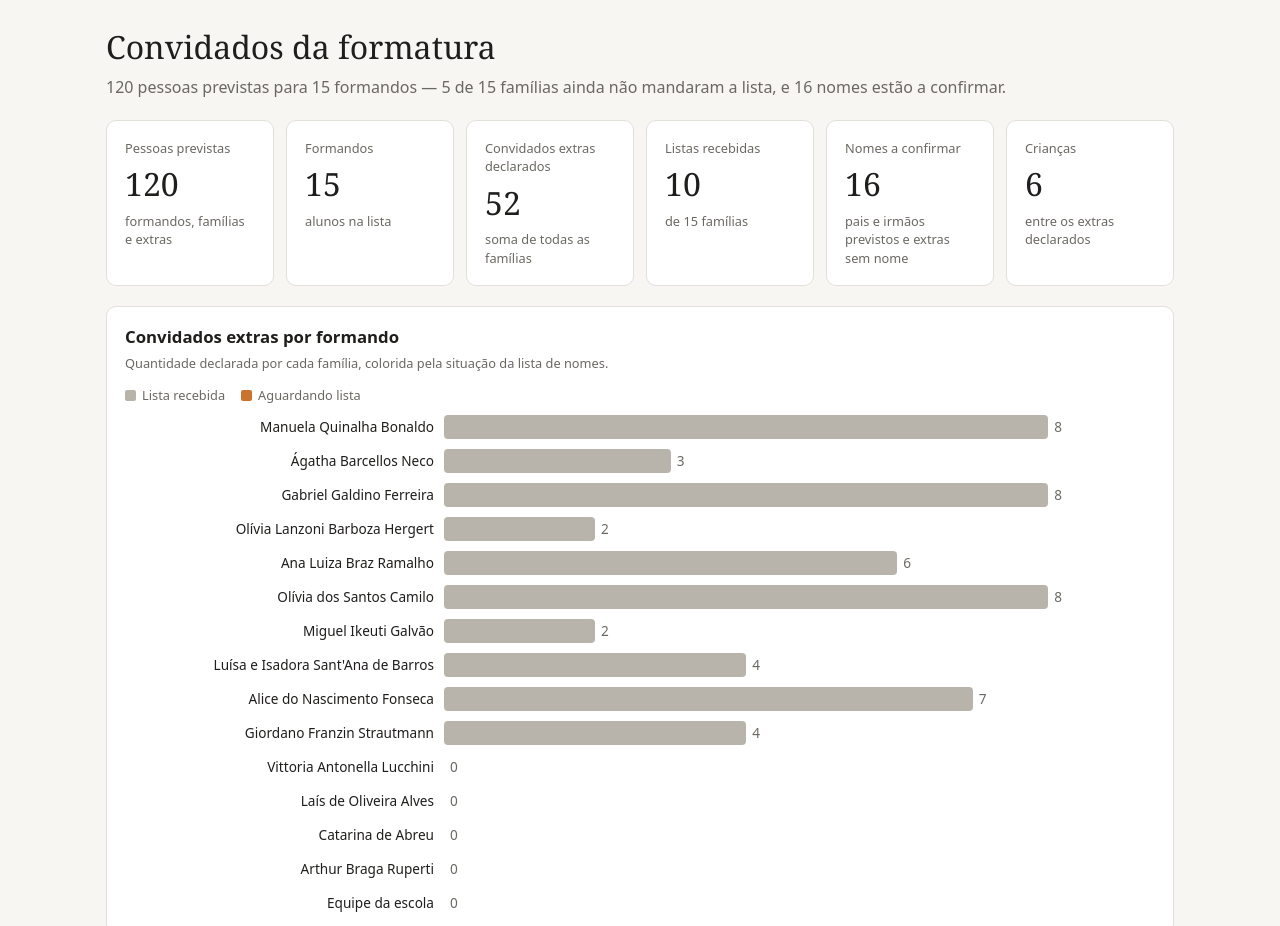
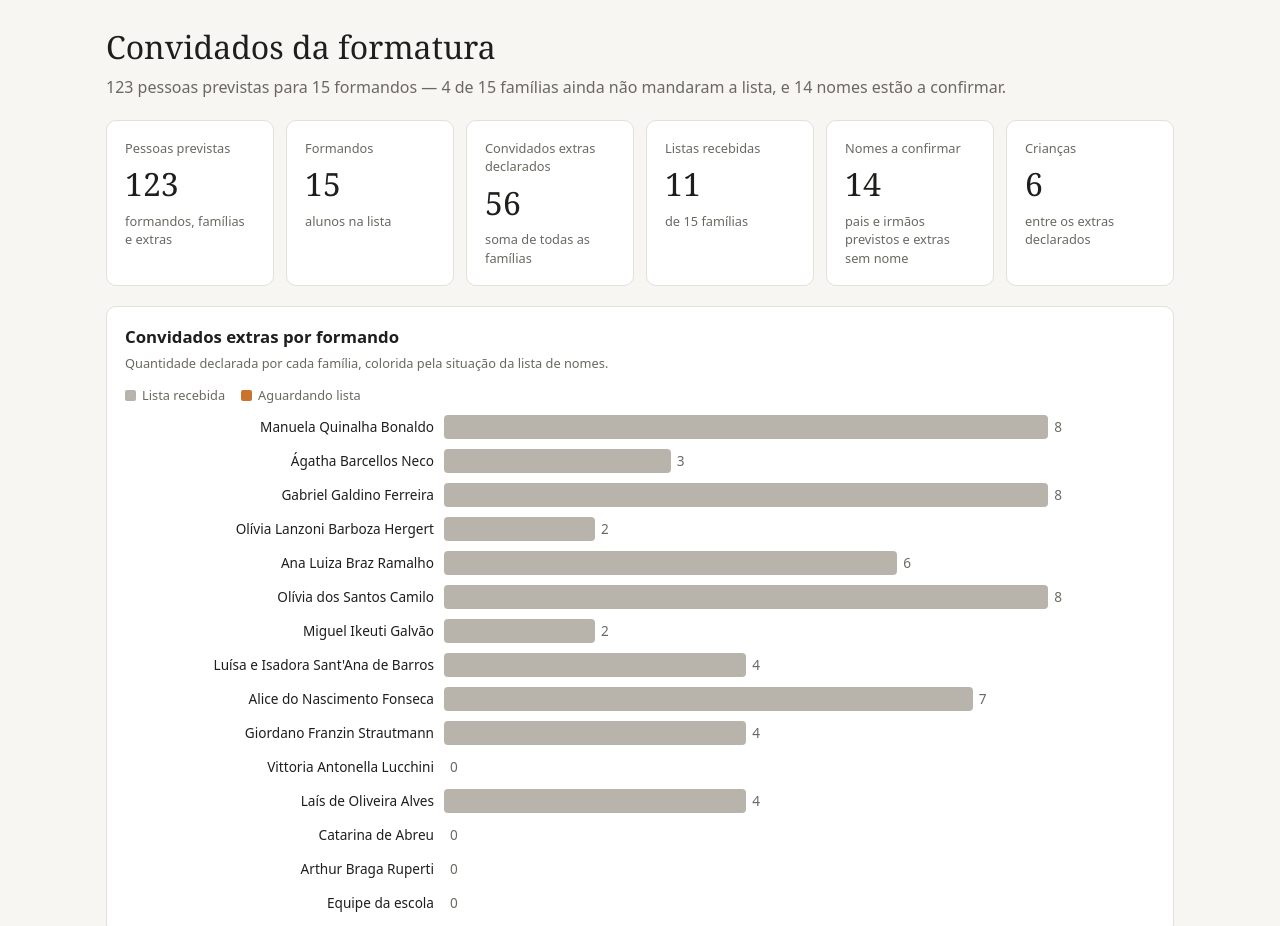
Before and after one commit to alexervilha-maker/formatura-convidados, a plain HTML site: page index.html in a window 1280 px wide. Shown: the top 926 px of the page. Drawn offline with Linux system fonts and the light colour scheme.

Commit message:
Adiciona lista da família da Laís
Co-Authored-By: Claude Opus 5.5 <noreply@anthropic.com>
Claude-Session: https://claude.ai/code/session_01LsseXTMVcmT75vLLbTJ5tk

```diff
--- a/index.html
+++ b/index.html
@@ -213,11 +213,11 @@ const familias = [
  },
  {
   "formando": "Laís de Oliveira Alves",
-  "responsavel": "Não informado",
-  "extras": 0,
+  "responsavel": "Tais",
+  "extras": 4,
   "criancas": 0,
-  "status": "Aguardando lista",
-  "obs": "Previstos mãe, pai e irmão; nomes a confirmar"
+  "status": "Lista recebida",
+  "obs": "Lista com 4 convidados além de mãe e pai; nome do pai a confirmar; número de extras contado pela lista"
  },
  {
   "formando": "Catarina de Abreu",
@@ -816,7 +816,7 @@ const convidados = [
   "idade": ""
  },
  {
-  "nome": "Mãe de Laís (a confirmar)",
+  "nome": "Tais",
   "formando": "Laís de Oliveira Alves",
   "parentesco": "Mãe",
   "idade": ""
@@ -828,9 +828,27 @@ const convidados = [
   "idade": ""
  },
  {
-  "nome": "Irmão(ã) de Laís (a confirmar)",
+  "nome": "Joel",
   "formando": "Laís de Oliveira Alves",
-  "parentesco": "Irmão",
+  "parentesco": "",
+  "idade": ""
+ },
+ {
+  "nome": "Marines Pinheiro",
+  "formando": "Laís de Oliveira Alves",
+  "parentesco": "",
+  "idade": ""
+ },
+ {
+  "nome": "Maria Auxiliadora",
+  "formando": "Laís de Oliveira Alves",
+  "parentesco": "",
+  "idade": ""
+ },
+ {
+  "nome": "Dauricio Fernandes",
+  "formando": "Laís de Oliveira Alves",
+  "parentesco": "",
   "idade": ""
  },
  {
```
